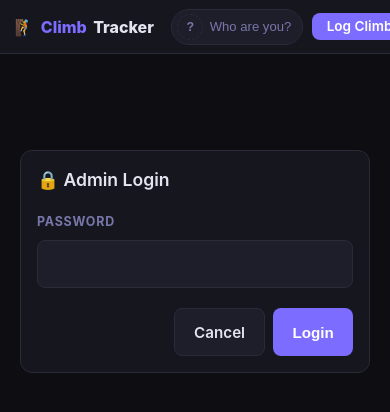
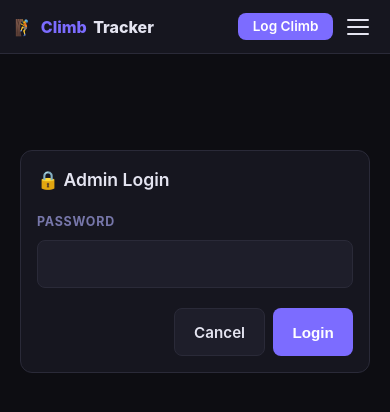
Before and after one commit to legitgodaaron/climbing-tracker, a Flask app: page /admin/login in a window 390 px wide; the page is wider, and only the part inside the window is pictured. Shown: the top 412 px of that part. Run offline with Flask 3, Linux system fonts and the light colour scheme; data that the repository does not hold is empty; parts of the project's set-up code (start-up, migrations or seed data) failed here and were passed over; some libraries are stand-ins or nearby versions.

Commit message:
moved who are you to hamburger

```diff
--- a/templates/base.html
+++ b/templates/base.html
@@ -737,20 +737,8 @@ function bulkClear() {
     {% if current_climber %}
     <a href="/achievements" class="nav-link {% if request.endpoint == 'achievements' %}active{% endif %}">🏆 Achievements</a>
     {% endif %}
-    <!-- Right-side group: climber chip + admin -->
+    <!-- Right-side group: admin -->
     <span style="margin-left:auto; display:flex; align-items:center; gap:.6rem;">
-      <!-- Climber identity chip -->
-      {% if current_climber %}
-      <button class="climber-chip" type="button" onclick="openClimberModal()">
-        <span class="climber-chip-avatar">{{ current_climber.name[0].upper() }}</span>
-        {{ current_climber.name }}
-      </button>
-      {% else %}
-      <button class="climber-chip empty" type="button" onclick="openClimberModal()">
-        <span class="climber-chip-avatar">?</span>
-        Who are you?
-      </button>
-      {% endif %}
       <!-- Admin -->
       {% if is_admin %}
       <span style="color:var(--accent); font-size:.8rem; font-weight:700;">🔑</span>
```
